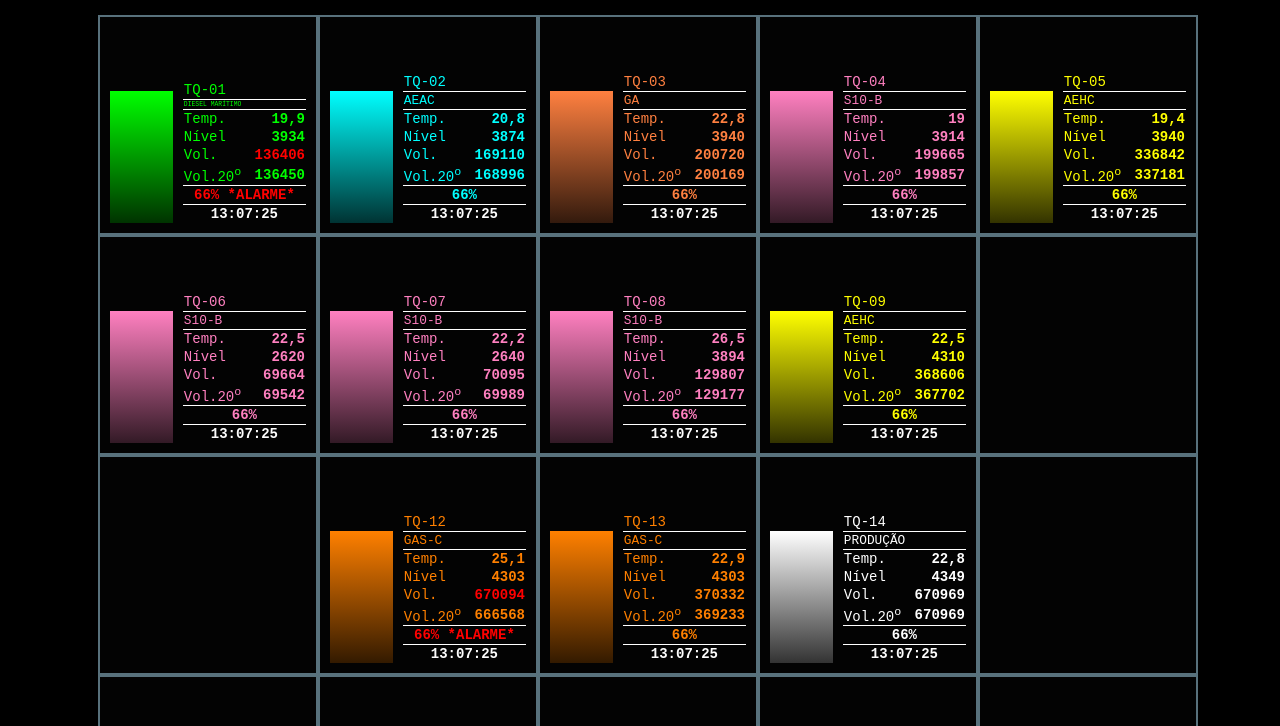
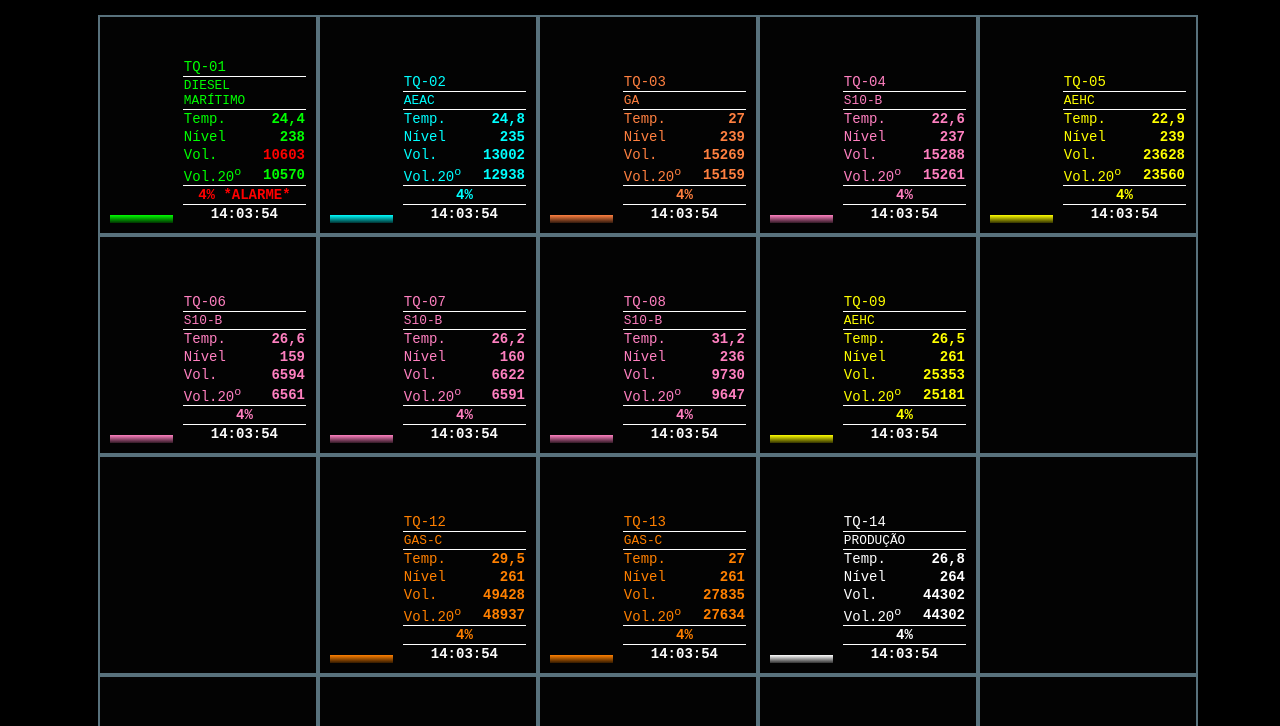
Before and after one commit to alexandredinizrodrigues/alexandredinizrodrigues.github.io, a plain HTML site: page daylervision/index.html in a window 1280 px wide. Shown: the part 74-800 px from the top of the page. Drawn offline with Linux system fonts and the light colour scheme.

Commit message:
Update index.html

```diff
--- a/daylervision/index.html
+++ b/daylervision/index.html
@@ -99,41 +99,41 @@
         <h3><div style="color: rgb(90, 128, 185);">[DAYLER SISTEMA DE MONITORAMENTO DE TANQUES]</div><div>Tanques Sudeste</h3>
         <!-- 5 substituições com visaoTanque_passo3 para cada div -->
 <div class="chart-row">
- <div class="bar-container-tanque"><div class="bar" style="height: 132px; background: linear-gradient(to top, #003300, #00FF00);"></div>
+ <div class="bar-container-tanque"><div class="bar" style="height: 8px; background: linear-gradient(to top, #003300, #00FF00);"></div>
                 <table class="custom-table" style="color:#00FF00;">
                     <tr> <!-- tr:nth-child(1) -->
          <td>TQ-01</td>
           <td></td>
      </tr>
      <tr>   <!-- tr:nth-child(2) -->
-         <td style="font-size: 0.5vw;">DIESEL MARÍTIMO</td>
+         <td>DIESEL MARÍTIMO</td>
          <td></td>
      </tr>
      <tr>   <!-- tr:nth-child(3) -->
          <td>Temp.</td>
-         <td>19,9</td>
+         <td>24,4</td>
      </tr>
      <tr>  <!-- tr:nth-child(4) -->
          <td>Nível</td>
-         <td>3934</td>
+         <td>238</td>
      </tr>
      <tr>  <!-- tr:nth-child(5) -->
          <td>Vol.</td>
-         <td style="color: #FF0000;">136406</td>
+         <td style="color: #FF0000;">10603</td>
      </tr>
      <tr>  <!-- tr:nth-child(6) -->
          <td>Vol.20<sup>o</sup></td>
-         <td>136450</td>
+         <td>10570</td>
      </tr>
      <tr>  <!-- tr:nth-child(7) -->
-         <td colspan="2"  style="color: rgb(255,0,0);" >66% *ALARME*</td>
+         <td colspan="2"  style="color: rgb(255,0,0);" >4% *ALARME*</td>
      </tr>
      <tr>  <!-- tr:nth-child(8) -->
-         <td colspan="2">13:07:25</td>
+         <td colspan="2">14:03:54</td>
      </tr>
  </table>
 </div>
-<div class="bar-container-tanque"><div class="bar" style="height: 132px; background: linear-gradient(to top, #003333, #00FFFF);"></div>
+<div class="bar-container-tanque"><div class="bar" style="height: 8px; background: linear-gradient(to top, #003333, #00FFFF);"></div>
                 <table class="custom-table" style="color:#00FFFF;">
                     <tr> <!-- tr:nth-child(1) -->
          <td>TQ-02</td>
@@ -145,29 +145,29 @@
      </tr>
      <tr>   <!-- tr:nth-child(3) -->
          <td>Temp.</td>
-         <td>20,8</td>
+         <td>24,8</td>
      </tr>
      <tr>  <!-- tr:nth-child(4) -->
          <td>Nível</td>
-         <td>3874</td>
+         <td>235</td>
      </tr>
      <tr>  <!-- tr:nth-child(5) -->
          <td>Vol.</td>
-         <td>169110</td>
+         <td>13002</td>
      </tr>
      <tr>  <!-- tr:nth-child(6) -->
          <td>Vol.20<sup>o</sup></td>
-         <td>168996</td>
+         <td>12938</td>
      </tr>
      <tr>  <!-- tr:nth-child(7) -->
-         <td colspan="2">66%</td>
+         <td colspan="2">4%</td>
      </tr>
      <tr>  <!-- tr:nth-child(8) -->
-         <td colspan="2">13:07:25</td>
+         <td colspan="2">14:03:54</td>
      </tr>
  </table>
 </div>
-<div class="bar-container-tanque"><div class="bar" style="height: 132px; background: linear-gradient(to top, #331A0D, #FF8040);"></div>
+<div class="bar-container-tanque"><div class="bar" style="height: 8px; background: linear-gradient(to top, #331A0D, #FF8040);"></div>
                 <table class="custom-table" style="color:#FF8040;">
                     <tr> <!-- tr:nth-child(1) -->
          <td>TQ-03</td>
@@ -179,29 +179,29 @@
      </tr>
      <tr>   <!-- tr:nth-child(3) -->
          <td>Temp.</td>
-         <td>22,8</td>
+         <td>27</td>
      </tr>
      <tr>  <!-- tr:nth-child(4) -->
          <td>Nível</td>
-         <td>3940</td>
+         <td>239</td>
      </tr>
      <tr>  <!-- tr:nth-child(5) -->
          <td>Vol.</td>
-         <td>200720</td>
+         <td>15269</td>
      </tr>
      <tr>  <!-- tr:nth-child(6) -->
          <td>Vol.20<sup>o</sup></td>
-         <td>200169</td>
+         <td>15159</td>
      </tr>
      <tr>  <!-- tr:nth-child(7) -->
-         <td colspan="2">66%</td>
+         <td colspan="2">4%</td>
      </tr>
      <tr>  <!-- tr:nth-child(8) -->
-         <td colspan="2">13:07:25</td>
+         <td colspan="2">14:03:54</td>
      </tr>
  </table>
 </div>
-<div class="bar-container-tanque"><div class="bar" style="height: 132px; background: linear-gradient(to top, #331A26, #FF80C0);"></div>
+<div class="bar-container-tanque"><div class="bar" style="height: 8px; background: linear-gradient(to top, #331A26, #FF80C0);"></div>
                 <table class="custom-table" style="color:#FF80C0;">
                     <tr> <!-- tr:nth-child(1) -->
          <td>TQ-04</td>
@@ -213,29 +213,29 @@
      </tr>
      <tr>   <!-- tr:nth-child(3) -->
          <td>Temp.</td>
-         <td>19</td>
+         <td>22,6</td>
      </tr>
      <tr>  <!-- tr:nth-child(4) -->
          <td>Nível</td>
-         <td>3914</td>
+         <td>237</td>
      </tr>
      <tr>  <!-- tr:nth-child(5) -->
          <td>Vol.</td>
-         <td>199665</td>
+         <td>15288</td>
      </tr>
      <tr>  <!-- tr:nth-child(6) -->
          <td>Vol.20<sup>o</sup></td>
-         <td>199857</td>
+         <td>15261</td>
      </tr>
      <tr>  <!-- tr:nth-child(7) -->
-         <td colspan="2">66%</td>
+         <td colspan="2">4%</td>
      </tr>
      <tr>  <!-- tr:nth-child(8) -->
-         <td colspan="2">13:07:25</td>
+         <td colspan="2">14:03:54</td>
      </tr>
  </table>
 </div>
-<div class="bar-container-tanque"><div class="bar" style="height: 132px; background: linear-gradient(to top, #333300, #FFFF00);"></div>
+<div class="bar-container-tanque"><div class="bar" style="height: 8px; background: linear-gradient(to top, #333300, #FFFF00);"></div>
                 <table class="custom-table" style="color:#FFFF00;">
                     <tr> <!-- tr:nth-child(1) -->
          <td>TQ-05</td>
@@ -247,32 +247,32 @@
      </tr>
      <tr>   <!-- tr:nth-child(3) -->
          <td>Temp.</td>
-         <td>19,4</td>
+         <td>22,9</td>
      </tr>
      <tr>  <!-- tr:nth-child(4) -->
          <td>Nível</td>
-         <td>3940</td>
+         <td>239</td>
      </tr>
      <tr>  <!-- tr:nth-child(5) -->
          <td>Vol.</td>
-         <td>336842</td>
+         <td>23628</td>
      </tr>
      <tr>  <!-- tr:nth-child(6) -->
          <td>Vol.20<sup>o</sup></td>
-         <td>337181</td>
+         <td>23560</td>
      </tr>
      <tr>  <!-- tr:nth-child(7) -->
-         <td colspan="2">66%</td>
+         <td colspan="2">4%</td>
      </tr>
      <tr>  <!-- tr:nth-child(8) -->
-         <td colspan="2">13:07:25</td>
+         <td colspan="2">14:03:54</td>
      </tr>
  </table>
 </div>
 
 </div>
 <div class="chart-row">
-<div class="bar-container-tanque"><div class="bar" style="height: 132px; background: linear-gradient(to top, #331A26, #FF80C0);"></div>
+<div class="bar-container-tanque"><div class="bar" style="height: 8px; background: linear-gradient(to top, #331A26, #FF80C0);"></div>
                 <table class="custom-table" style="color:#FF80C0;">
                     <tr> <!-- tr:nth-child(1) -->
          <td>TQ-06</td>
@@ -284,29 +284,29 @@
      </tr>
      <tr>   <!-- tr:nth-child(3) -->
          <td>Temp.</td>
-         <td>22,5</td>
+         <td>26,6</td>
      </tr>
      <tr>  <!-- tr:nth-child(4) -->
          <td>Nível</td>
-         <td>2620</td>
+         <td>159</td>
      </tr>
      <tr>  <!-- tr:nth-child(5) -->
          <td>Vol.</td>
-         <td>69664</td>
+         <td>6594</td>
      </tr>
      <tr>  <!-- tr:nth-child(6) -->
          <td>Vol.20<sup>o</sup></td>
-         <td>69542</td>
+         <td>6561</td>
      </tr>
      <tr>  <!-- tr:nth-child(7) -->
-         <td colspan="2">66%</td>
+         <td colspan="2">4%</td>
      </tr>
      <tr>  <!-- tr:nth-child(8) -->
-         <td colspan="2">13:07:25</td>
+         <td colspan="2">14:03:54</td>
      </tr>
  </table>
 </div>
-<div class="bar-container-tanque"><div class="bar" style="height: 132px; background: linear-gradient(to top, #331A26, #FF80C0);"></div>
+<div class="bar-container-tanque"><div class="bar" style="height: 8px; background: linear-gradient(to top, #331A26, #FF80C0);"></div>
                 <table class="custom-table" style="color:#FF80C0;">
                     <tr> <!-- tr:nth-child(1) -->
          <td>TQ-07</td>
@@ -318,29 +318,29 @@
      </tr>
      <tr>   <!-- tr:nth-child(3) -->
          <td>Temp.</td>
-         <td>22,2</td>
+         <td>26,2</td>
      </tr>
      <tr>  <!-- tr:nth-child(4) -->
          <td>Nível</td>
-         <td>2640</td>
+         <td>160</td>
      </tr>
      <tr>  <!-- tr:nth-child(5) -->
          <td>Vol.</td>
-         <td>70095</td>
+         <td>6622</td>
      </tr>
      <tr>  <!-- tr:nth-child(6) -->
          <td>Vol.20<sup>o</sup></td>
-         <td>69989</td>
+         <td>6591</td>
      </tr>
      <tr>  <!-- tr:nth-child(7) -->
-         <td colspan="2">66%</td>
+         <td colspan="2">4%</td>
      </tr>
      <tr>  <!-- tr:nth-child(8) -->
-         <td colspan="2">13:07:25</td>
+         <td colspan="2">14:03:54</td>
      </tr>
  </table>
 </div>
-<div class="bar-container-tanque"><div class="bar" style="height: 132px; background: linear-gradient(to top, #331A26, #FF80C0);"></div>
+<div class="bar-container-tanque"><div class="bar" style="height: 8px; background: linear-gradient(to top, #331A26, #FF80C0);"></div>
                 <table class="custom-table" style="color:#FF80C0;">
                     <tr> <!-- tr:nth-child(1) -->
          <td>TQ-08</td>
@@ -352,29 +352,29 @@
      </tr>
      <tr>   <!-- tr:nth-child(3) -->
          <td>Temp.</td>
-         <td>26,5</td>
+         <td>31,2</td>
      </tr>
      <tr>  <!-- tr:nth-child(4) -->
          <td>Nível</td>
-         <td>3894</td>
+         <td>236</td>
      </tr>
      <tr>  <!-- tr:nth-child(5) -->
          <td>Vol.</td>
-         <td>129807</td>
+         <td>9730</td>
      </tr>
      <tr>  <!-- tr:nth-child(6) -->
          <td>Vol.20<sup>o</sup></td>
-         <td>129177</td>
+         <td>9647</td>
      </tr>
      <tr>  <!-- tr:nth-child(7) -->
-         <td colspan="2">66%</td>
+         <td colspan="2">4%</td>
      </tr>
      <tr>  <!-- tr:nth-child(8) -->
-         <td colspan="2">13:07:25</td>
+         <td colspan="2">14:03:54</td>
      </tr>
  </table>
 </div>
-<div class="bar-container-tanque"><div class="bar" style="height: 132px; background: linear-gradient(to top, #333300, #FFFF00);"></div>
+<div class="bar-container-tanque"><div class="bar" style="height: 8px; background: linear-gradient(to top, #333300, #FFFF00);"></div>
                 <table class="custom-table" style="color:#FFFF00;">
                     <tr> <!-- tr:nth-child(1) -->
          <td>TQ-09</td>
@@ -386,32 +386,32 @@
      </tr>
      <tr>   <!-- tr:nth-child(3) -->
          <td>Temp.</td>
-         <td>22,5</td>
+         <td>26,5</td>
      </tr>
      <tr>  <!-- tr:nth-child(4) -->
          <td>Nível</td>
-         <td>4310</td>
+         <td>261</td>
      </tr>
      <tr>  <!-- tr:nth-child(5) -->
          <td>Vol.</td>
-         <td>368606</td>
+         <td>25353</td>
      </tr>
      <tr>  <!-- tr:nth-child(6) -->
          <td>Vol.20<sup>o</sup></td>
-         <td>367702</td>
+         <td>25181</td>
      </tr>
      <tr>  <!-- tr:nth-child(7) -->
-         <td colspan="2">66%</td>
+         <td colspan="2">4%</td>
      </tr>
      <tr>  <!-- tr:nth-child(8) -->
-         <td colspan="2">13:07:25</td>
+         <td colspan="2">14:03:54</td>
      </tr>
  </table>
 </div>
 <div class="bar-container-tanque"></div>
 </div>
 <div class="chart-row">
-<div class="bar-container-tanque"></div><div class="bar-container-tanque"><div class="bar" style="height: 132px; background: linear-gradient(to top, #331A00, #FF8000);"></div>
+<div class="bar-container-tanque"></div><div class="bar-container-tanque"><div class="bar" style="height: 8px; background: linear-gradient(to top, #331A00, #FF8000);"></div>
                 <table class="custom-table" style="color:#FF8000;">
                     <tr> <!-- tr:nth-child(1) -->
          <td>TQ-12</td>
@@ -423,29 +423,29 @@
      </tr>
      <tr>   <!-- tr:nth-child(3) -->
          <td>Temp.</td>
-         <td>25,1</td>
+         <td>29,5</td>
      </tr>
      <tr>  <!-- tr:nth-child(4) -->
          <td>Nível</td>
-         <td>4303</td>
+         <td>261</td>
      </tr>
      <tr>  <!-- tr:nth-child(5) -->
          <td>Vol.</td>
-         <td style="color: #FF0000;">670094</td>
+         <td>49428</td>
      </tr>
      <tr>  <!-- tr:nth-child(6) -->
          <td>Vol.20<sup>o</sup></td>
-         <td>666568</td>
+         <td>48937</td>
      </tr>
      <tr>  <!-- tr:nth-child(7) -->
-         <td colspan="2"  style="color: rgb(255,0,0);" >66% *ALARME*</td>
+         <td colspan="2">4%</td>
      </tr>
      <tr>  <!-- tr:nth-child(8) -->
-         <td colspan="2">13:07:25</td>
+         <td colspan="2">14:03:54</td>
      </tr>
  </table>
 </div>
-<div class="bar-container-tanque"><div class="bar" style="height: 132px; background: linear-gradient(to top, #331A00, #FF8000);"></div>
+<div class="bar-container-tanque"><div class="bar" style="height: 8px; background: linear-gradient(to top, #331A00, #FF8000);"></div>
                 <table class="custom-table" style="color:#FF8000;">
                     <tr> <!-- tr:nth-child(1) -->
          <td>TQ-13</td>
@@ -457,29 +457,29 @@
      </tr>
      <tr>   <!-- tr:nth-child(3) -->
          <td>Temp.</td>
-         <td>22,9</td>
+         <td>27</td>
      </tr>
      <tr>  <!-- tr:nth-child(4) -->
          <td>Nível</td>
-         <td>4303</td>
+         <td>261</td>
      </tr>
      <tr>  <!-- tr:nth-child(5) -->
          <td>Vol.</td>
-         <td>370332</td>
+         <td>27835</td>
      </tr>
      <tr>  <!-- tr:nth-child(6) -->
          <td>Vol.20<sup>o</sup></td>
-         <td>369233</td>
+         <td>27634</td>
      </tr>
      <tr>  <!-- tr:nth-child(7) -->
-         <td colspan="2">66%</td>
+         <td colspan="2">4%</td>
      </tr>
      <tr>  <!-- tr:nth-child(8) -->
-         <td colspan="2">13:07:25</td>
+         <td colspan="2">14:03:54</td>
      </tr>
  </table>
 </div>
-<div class="bar-container-tanque"><div class="bar" style="height: 132px; background: linear-gradient(to top, #333333, #FFFFFF);"></div>
+<div class="bar-container-tanque"><div class="bar" style="height: 8px; background: linear-gradient(to top, #333333, #FFFFFF);"></div>
                 <table class="custom-table" style="color:#FFFFFF;">
                     <tr> <!-- tr:nth-child(1) -->
          <td>TQ-14</td>
@@ -491,25 +491,25 @@
      </tr>
      <tr>   <!-- tr:nth-child(3) -->
          <td>Temp.</td>
-         <td>22,8</td>
+         <td>26,8</td>
      </tr>
      <tr>  <!-- tr:nth-child(4) -->
          <td>Nível</td>
-         <td>4349</td>
+         <td>264</td>
      </tr>
      <tr>  <!-- tr:nth-child(5) -->
          <td>Vol.</td>
-         <td>670969</td>
+         <td>44302</td>
      </tr>
      <tr>  <!-- tr:nth-child(6) -->
          <td>Vol.20<sup>o</sup></td>
-         <td>670969</td>
+         <td>44302</td>
      </tr>
      <tr>  <!-- tr:nth-child(7) -->
-         <td colspan="2">66%</td>
+         <td colspan="2">4%</td>
      </tr>
      <tr>  <!-- tr:nth-child(8) -->
-         <td colspan="2">13:07:25</td>
+         <td colspan="2">14:03:54</td>
      </tr>
  </table>
 </div>
```
